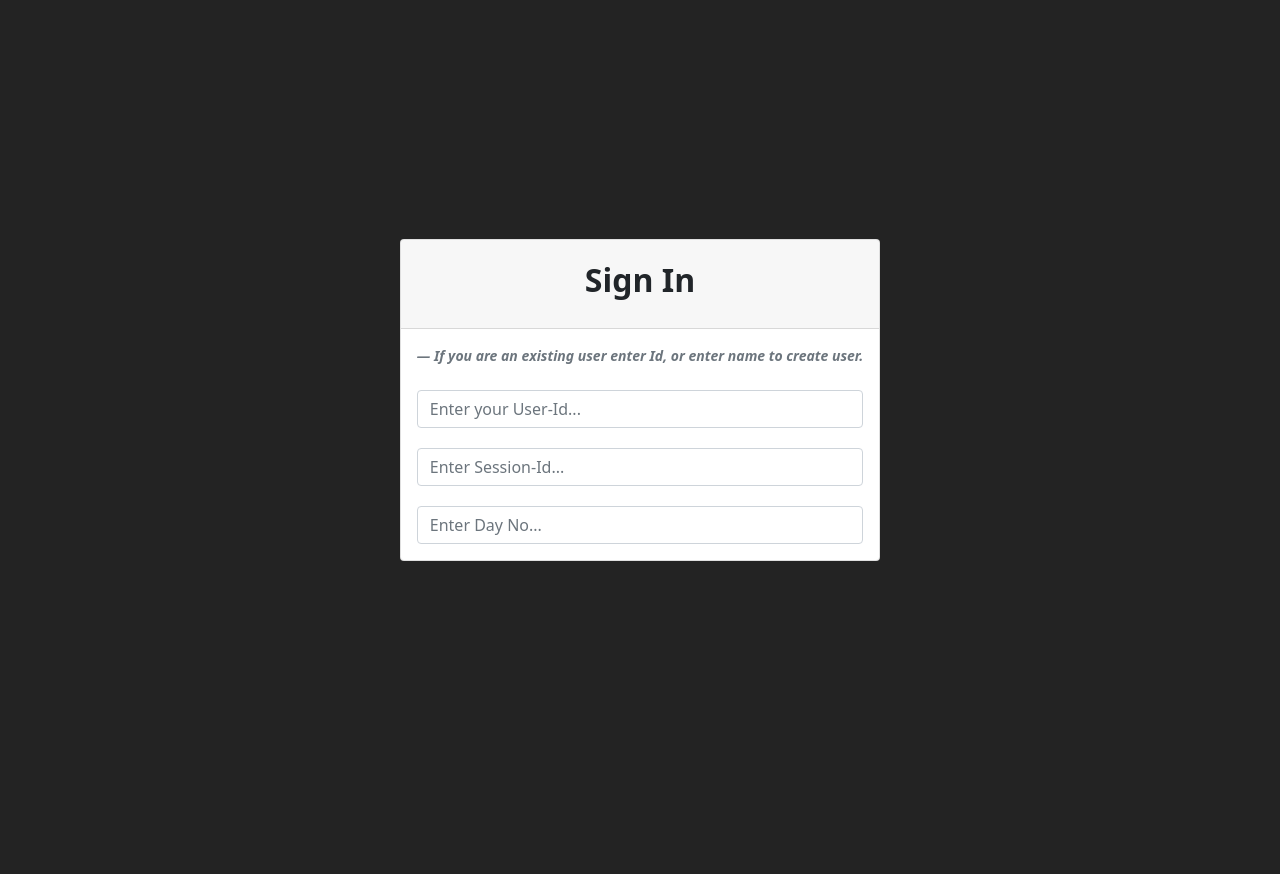
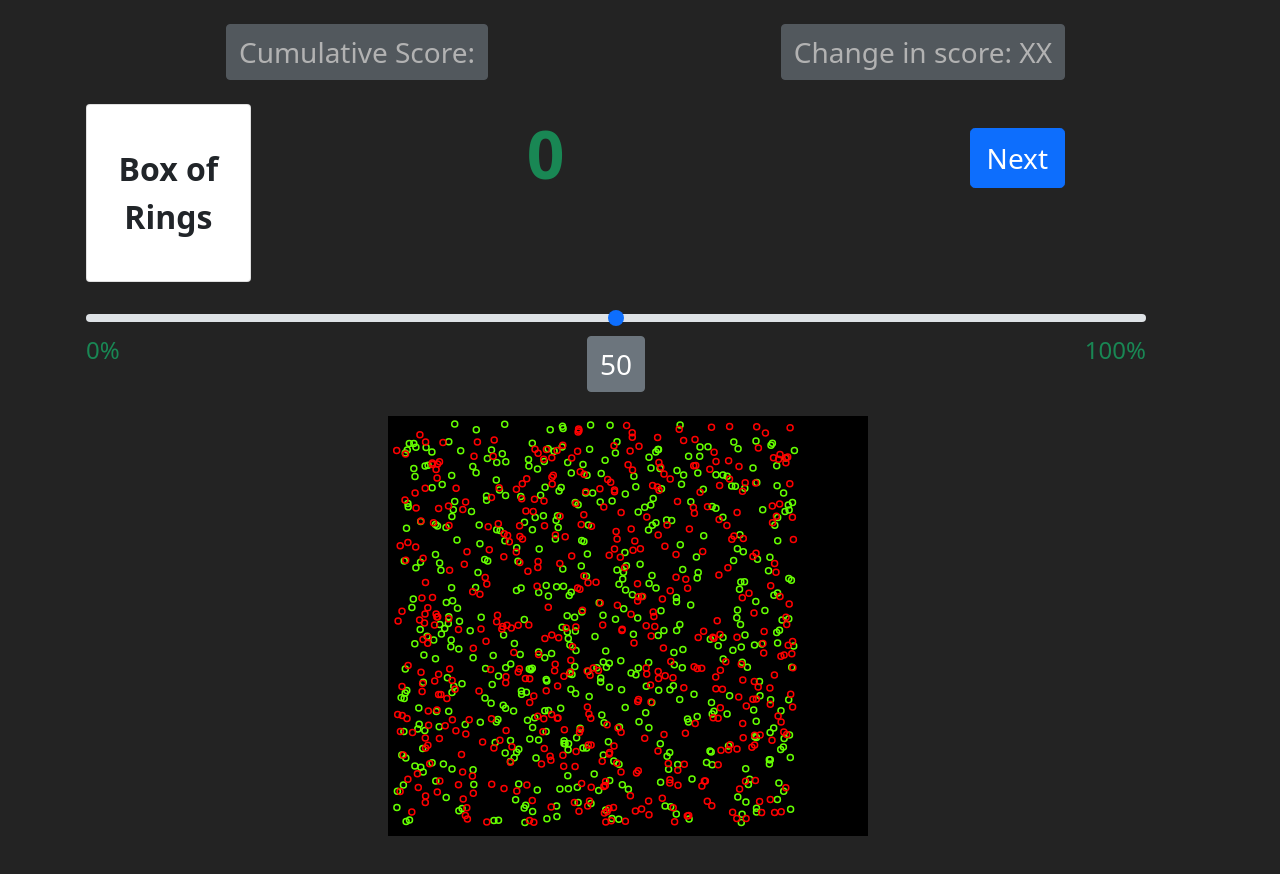
Before and after one commit to ameya-shahu/lbr-web-app, a React (Create React App) app in the folder frontend/: page /home in a window 1280 px wide. Shown: the top 874 px of the page. Built offline with nearby package versions, Linux system fonts and the light colour scheme.

Commit message:
login error handling

```diff
--- a/frontend/package.json
+++ b/frontend/package.json
@@ -1,7 +1,7 @@
 {
   "name": "frontend",
   "version": "0.1.0",
-  "proxy": "http://localhost:5000/api/data",
+  "proxy": "http://localhost:5000",
   "private": true,
   "dependencies": {
     "@material-ui/core": "^4.12.3",
--- a/frontend/src/components/D3Chart.js
+++ b/frontend/src/components/D3Chart.js
@@ -15,7 +15,7 @@ function D3Chart({redData, greenData}) {
     .attr('height', height + margin.top + margin.bottom )
     .style('border', '2px solid black')
     .style('background', 'black')
-console.log(width);
+
     // console.log(svg);
   svg.selectAll("circle").remove() // remove all the existing nodes from svg if any
 
--- a/frontend/src/components/Home.js
+++ b/frontend/src/components/Home.js
@@ -5,10 +5,11 @@ import { data } from './Data'
 
 function Home() {
     const [sliderVal, setSliderVal] = useState(50)
+    const userInfo = JSON.parse(localStorage.getItem('user'))
+        console.log(userInfo);
 
     useEffect(() => {
         localStorage.setItem('startTime', new Date());
-        //console.log('use effect');
     }, [])
 
     // function will change response according to response from the server
@@ -44,7 +45,7 @@ function Home() {
             <div className='row justify-content-center' style={{ backgroundColor: '#232323' }}>
                 <div className='col col-md-6 text-center mt-2'>
                     <button type="button" className="btn btn-secondary fs-3" data-bs-toggle="tooltip" data-bs-placement="top" title="Cumulative Score" disabled>
-                        Cumulative Score: 1.22
+                        Cumulative Score:
                     </button>
                 </div>
                 {/* <div className='col col-md-4 text-center'>
--- a/frontend/src/components/Login.js
+++ b/frontend/src/components/Login.js
@@ -1,13 +1,46 @@
-import React, { useEffect, useState } from 'react'
+import React, { useState } from 'react'
+import axios from 'axios'
+import { useHistory } from "react-router-dom";
 
 function Login() {
     const [userId, setUserId] = useState('')
     const [sessionId, setSessionId] = useState('')
-    const [day, setDay] = useState(null)
+    const [day, setDay] = useState('')
+    const history = useHistory();
+
+    const handleServerResponse = (response) => {
+        var data = response.data;
+
+        if (data.userId == userId) {
+            console.log(userId);
+            localStorage.setItem('user', JSON.stringify(response.data))
+            // console.log(response.data);
+            history.push('/home')
+        }
+    }
+
+    const handleServerError = (error) => {
+        console.log(error.response.data);
+        alert('There is an error, check data in the form.')
+        alert(JSON.stringify(error.response.data))
+    }
+
+    const requestToServer = (request) => {
+        axios.post('/api/user/register', request)
+            .then(response => handleServerResponse(response))
+            .catch(error => handleServerError(error))
+    }
 
     const handleSubmit = (e) => {
         e.preventDefault();
 
+        var request = {
+            userId: userId,
+            sessionId: sessionId,
+            day: day
+        }
+
+        requestToServer(request)
     }
 
     return (
@@ -20,43 +53,50 @@ function Login() {
                     <p className='blockquote-footer card-text fw-bolder fst-italic'>
                         If you are an existing user enter Id, or enter name to create user.
                     </p>
-                    <form className='mt-4' onSubmit={(e) => handleSubmit(e)}>
-                        <div class="row g-3 align-items-center">
-                            <div class="col">
+                    <form className='mt-4' onSubmit={e => handleSubmit(e)}>
+                        <div className="row g-3 align-items-center">
+                            <div className="col">
                                 <input
                                     type="text"
                                     id="userId"
+                                    autoComplete='off'
                                     value={userId}
-                                    class="form-control"
+                                    className="form-control"
                                     placeholder="Enter your User-Id..."
                                     onChange={(e) => setUserId(e.target.value)}
+                                    required
                                 />
                             </div>
                         </div>
-                        <div class="row g-3 align-items-center mt-1">
-                            <div class="col">
+                        <div className="row g-3 align-items-center mt-1">
+                            <div className="col">
                                 <input
                                     type="text"
                                     id="sessionId"
+                                    autoComplete='off'
                                     value={sessionId}
-                                    class="form-control"
+                                    className="form-control"
                                     placeholder="Enter Session-Id..."
                                     onChange={(e) => setSessionId(e.target.value)}
+                                    required
                                 />
                             </div>
                         </div>
-                        <div class="row g-3 align-items-center mt-1">
-                            <div class="col">
+                        <div className="row g-3 align-items-center mt-1">
+                            <div className="col">
                                 <input
                                     type="number"
                                     id="day"
+                                    autoComplete='off'
                                     value={day}
-                                    class="form-control"
+                                    className="form-control"
                                     placeholder="Enter Day No..."
                                     onChange={(e) => setDay(e.target.value)}
+                                    required
                                 />
                             </div>
                         </div>
+                        <button type='submit' className="btn btn-dark mt-2">Submit</button>
                     </form>
                 </div>
             </div>
--- a/frontend/src/components/Routes.js
+++ b/frontend/src/components/Routes.js
@@ -1,30 +1,16 @@
-import React, { useState } from 'react'
+import React, { useState, useEffect } from 'react'
 import Home from './Home'
 import Login from './Login'
 import { BrowserRouter as Router, Switch, Route, Link } from "react-router-dom";
 
 function Routes() {
-    const [user, setUser] = useState(false)
-
     return (
         <Router>
-      {
-        !user ? (
-          <Switch>
-            <Route path='/' component={Login} />
-          </Switch>
-        ) : (
-          <div>
             <Switch>
-              {/* Home page */}
-              <Route path="/" render={() => <Home />} />
-
+                <Route path="/home" render={() => <Home />} />
+                <Route path='/' component={Login} />
             </Switch>
-          </div>
-        )
-      }
-
-    </Router>
+        </Router>
     )
 }
 
```
Also changed, not shown: 2 other files (tests, documents, lock files or other folders).
